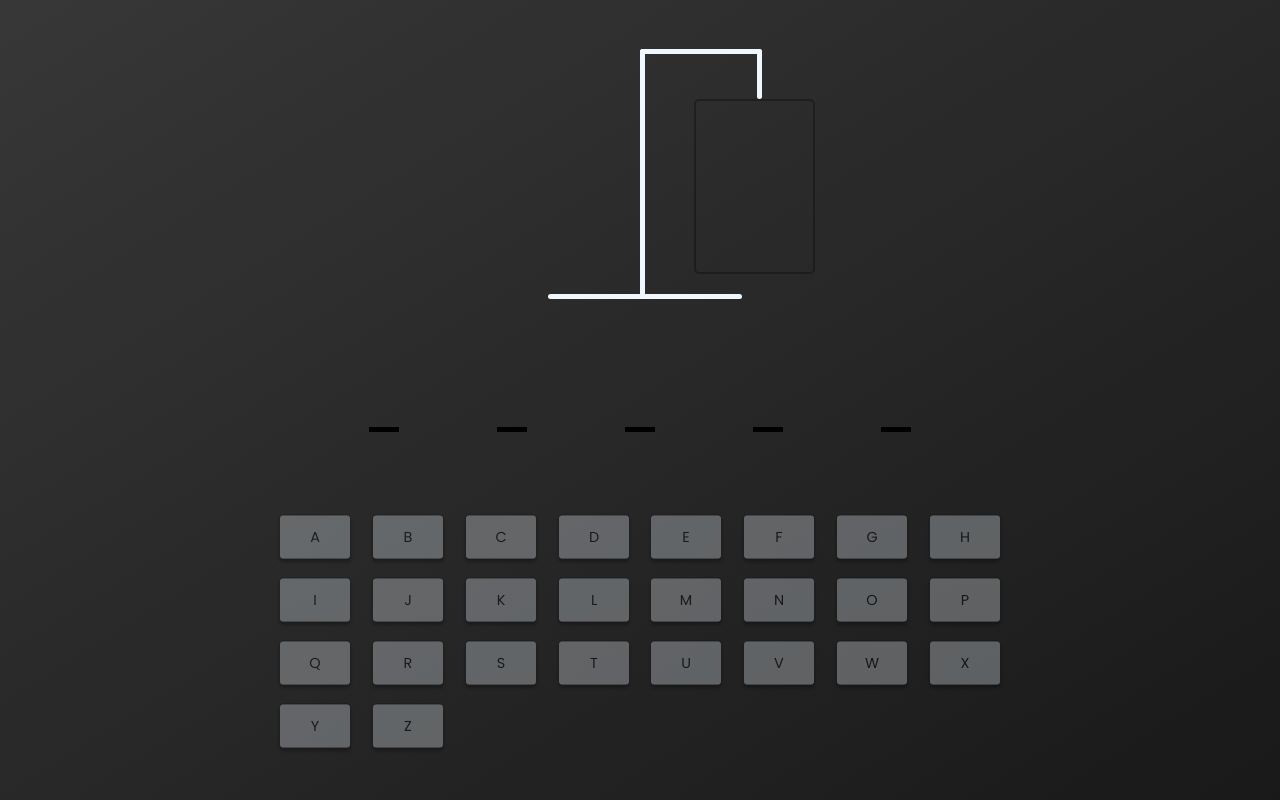
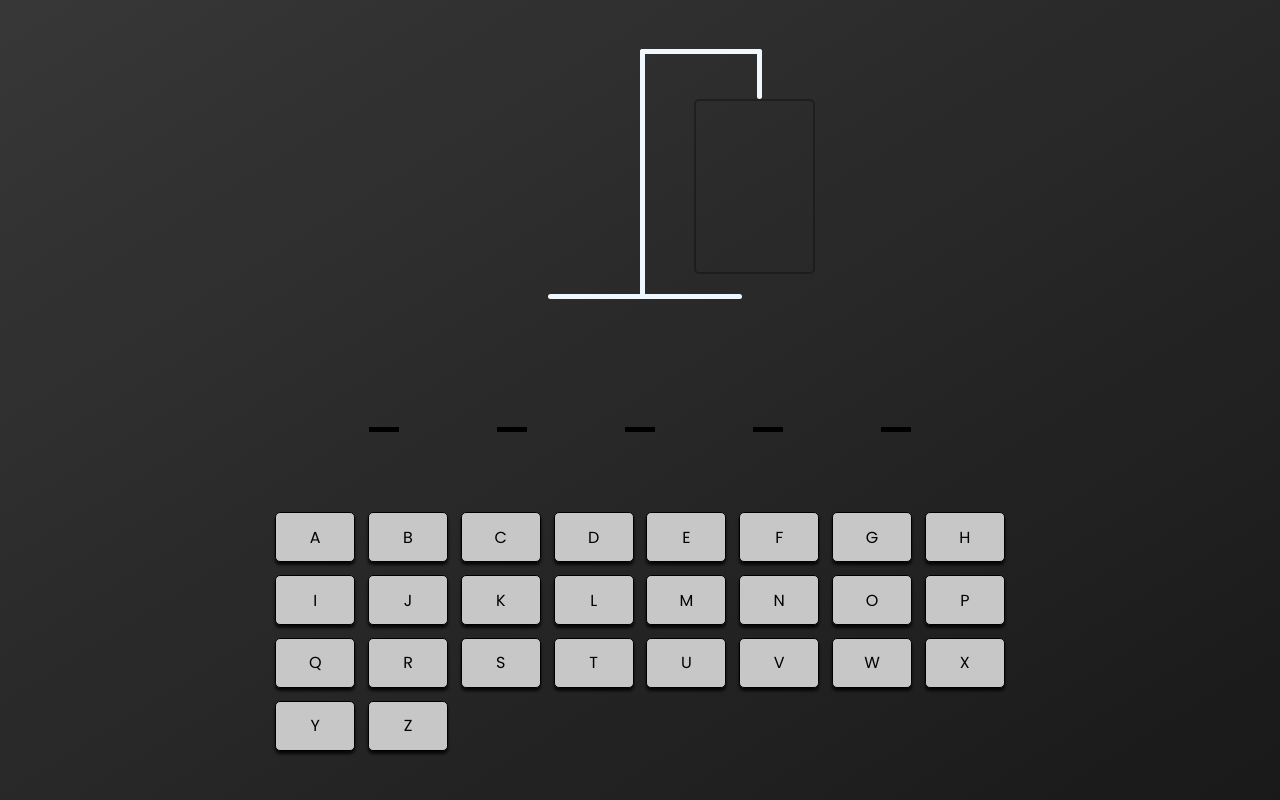
Before and after one commit to DQCoding1/hangman-app, a React (Vite) app: page / in a window 1280 px wide. Built offline with nearby package versions, Linux system fonts and the light colour scheme.

Commit message:
implementing screen keyboard

```diff
--- a/src/App.tsx
+++ b/src/App.tsx
@@ -1,51 +1,52 @@
-import './App.css'
-import { useEffect, useState } from "react"
-import { wordList } from './data/wordList'
-import HangmanDrawing from './components/HangmanDrawing'
-import HangmanWord from './components/HangmanWord'
-import Keyboard from './components/Keyboard'
-
+import "./App.css";
+import { useEffect, useState } from "react";
+import { wordList } from "./data/wordList";
+import HangmanDrawing from "./components/HangmanDrawing";
+import HangmanWord from "./components/HangmanWord";
+import Keyboard from "./components/Keyboard";
 
 function App() {
   const [wordToFind] = useState(() => {
-    return wordList[Math.round(Math.random() * wordList.length)]
-  })
-  const [guessedLetters, setGuessedLetters] = useState<string[]>([])
-  const incorrectLetters = guessedLetters.filter(item => !wordToFind.includes(item))
+    return wordList[Math.round(Math.random() * wordList.length)];
+  });
+  const [guessedLetters, setGuessedLetters] = useState<string[]>([]);
+  const incorrectLetters = guessedLetters.filter(
+    (item) => !wordToFind.includes(item)
+  );
 
-
-  const addGuessedLetter = (key : string) => {
-    if (guessedLetters.includes(key)) return
-
-    setGuessedLetters(currentLetters => [...currentLetters, key])
-  }
-
+  const addGuessedLetter = (key: string) => {
+    if (guessedLetters.includes(key)) return;
+    setGuessedLetters((currentLetters) => [...currentLetters, key]);
+  };
 
   useEffect(() => {
     const handler = (e: KeyboardEvent) => {
-      const key = e.key
+      const key = e.key;
 
-      if (!key.match(/^[a-z]$/)) return
+      if (!key.match(/^[a-z]$/)) return;
 
-      e.preventDefault()
-      addGuessedLetter(key)
-    }
+      e.preventDefault();
+      addGuessedLetter(key);
+    };
 
-    document.addEventListener("keypress", handler)
+    document.addEventListener("keypress", handler);
 
     return () => {
-      document.removeEventListener("keypress", handler)
-    }
-  }, [guessedLetters])
-
+      document.removeEventListener("keypress", handler);
+    };
+  }, [guessedLetters]);
 
   return (
-    <main className='app'>
-      <HangmanDrawing numberOfIncorrectGuesses={incorrectLetters.length}/>
-      <HangmanWord guessedLetters={guessedLetters} wordToFind={wordToFind}/>
-      <Keyboard />
+    <main className="app">
+      <HangmanDrawing numberOfIncorrectGuesses={incorrectLetters.length} />
+      <HangmanWord guessedLetters={guessedLetters} wordToFind={wordToFind} />
+      <Keyboard
+        incorrectLetter={incorrectLetters}
+        correctLetters={guessedLetters.filter(item => wordToFind.includes(item))}
+        addGuesedLetters={addGuessedLetter}
+      />
     </main>
-  )
+  );
 }
 
-export default App
+export default App;
--- a/src/components/Keyboard.css
+++ b/src/components/Keyboard.css
@@ -16,9 +16,7 @@
   box-shadow: 0px 3px 3px rgba(0,0,0, 0.8);
 }
 
-.keyboard__li:hover{
-  background-color: rgb(67, 138, 214);
-}
+
 
 .keyboard__li--correct{
   height: 50px;
@@ -40,8 +38,8 @@
   font-size: 1.2rem;
   box-shadow: 0px 3px 3px rgba(0,0,0, 0.8);
   background-color: aliceblue;
-  opacity: .3;
-  transform: scale(.9);
+  opacity: .4;
+  transform: scale(.8);
 }
 
 .keyboard__button{
@@ -53,7 +51,15 @@
   text-transform: uppercase;
   font-size: 1rem;
   border-radius: 5px;
+}
+
+.keyboard__button:hover:not(:disabled){
+  background-color: rgb(67, 138, 214);
   cursor: pointer;
+}
+
+.keyboard__button:disabled{
+  color: black;
 }
 
 
--- a/src/components/Keyboard.tsx
+++ b/src/components/Keyboard.tsx
@@ -1,16 +1,39 @@
-import { KEYS } from "../data/alphabet"
-import "./Keyboard.css"
+import { KEYS } from "../data/alphabet";
+import "./Keyboard.css";
 
-const Keyboard = () => {
+type KeyboardProps = {
+  incorrectLetter: string[];
+  correctLetters: string[];
+  addGuesedLetters: (key: string) => void;
+};
+const Keyboard = ({
+  incorrectLetter,
+  correctLetters,
+  addGuesedLetters,
+}: KeyboardProps) => {
   return (
     <ul className="keyboard">
-      {KEYS.map((item, index) => (
-        <li className="keyboard__li--incorrect">
-          <button key={index} className="keyboard__button">{item}</button>
-        </li>
-      ))}
+      {KEYS.map((item, index) => {
+        const isLetterCorrect = correctLetters.includes(item)
+        const isLetterIncorrect = incorrectLetter.includes(item)
+        return (
+          <li
+            className={`keyboard__li
+            ${isLetterCorrect  ? "keyboard__li--correct" : ""}
+            ${ isLetterIncorrect ? "keyboard__li--incorrect" : ""}`}
+          >
+            <button
+              key={index}
+              onClick={() => addGuesedLetters(item)}
+              className="keyboard__button"
+              disabled={isLetterCorrect || isLetterIncorrect}
+            >
+              {item}
+            </button>
+          </li>
+      )})}
     </ul>
-  )
-}
+  );
+};
 
-export default Keyboard
+export default Keyboard;
```
